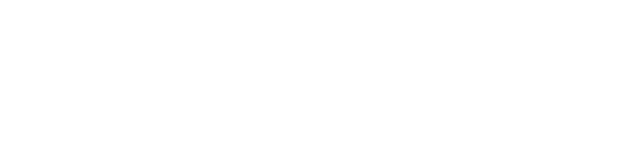
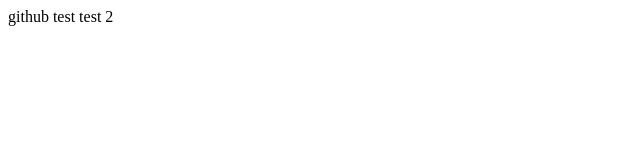
Before and after one commit to Kasper-Schmidt/test, a plain HTML site: page index.html in a window 1280 px wide. Shown: the whole page, without its empty margins (0-640 px from the left). Drawn offline with Linux system fonts and the light colour scheme.

Commit message:
Added text to html

```diff
--- a/index.html
+++ b/index.html
@@ -7,6 +7,7 @@
     <title>Document</title>
 </head>
 <body>
-
+    github test
+    test 2
 </body>
 </html>
```
